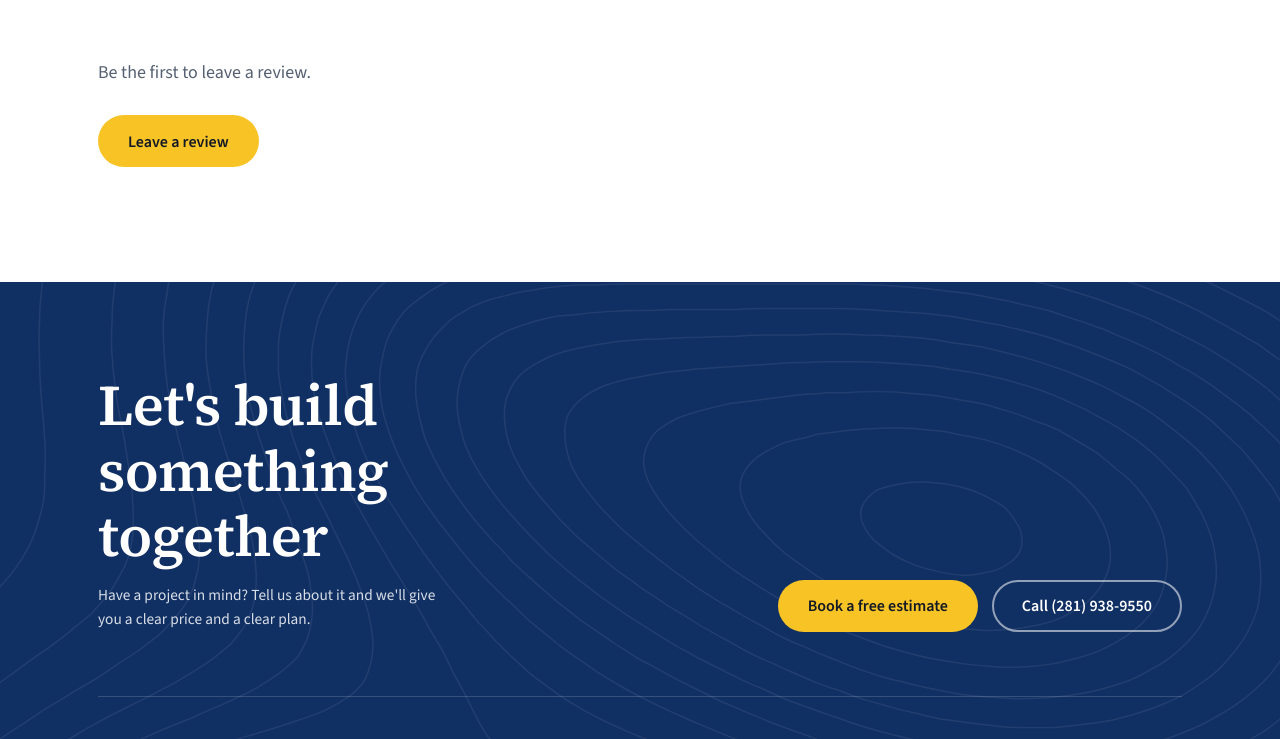
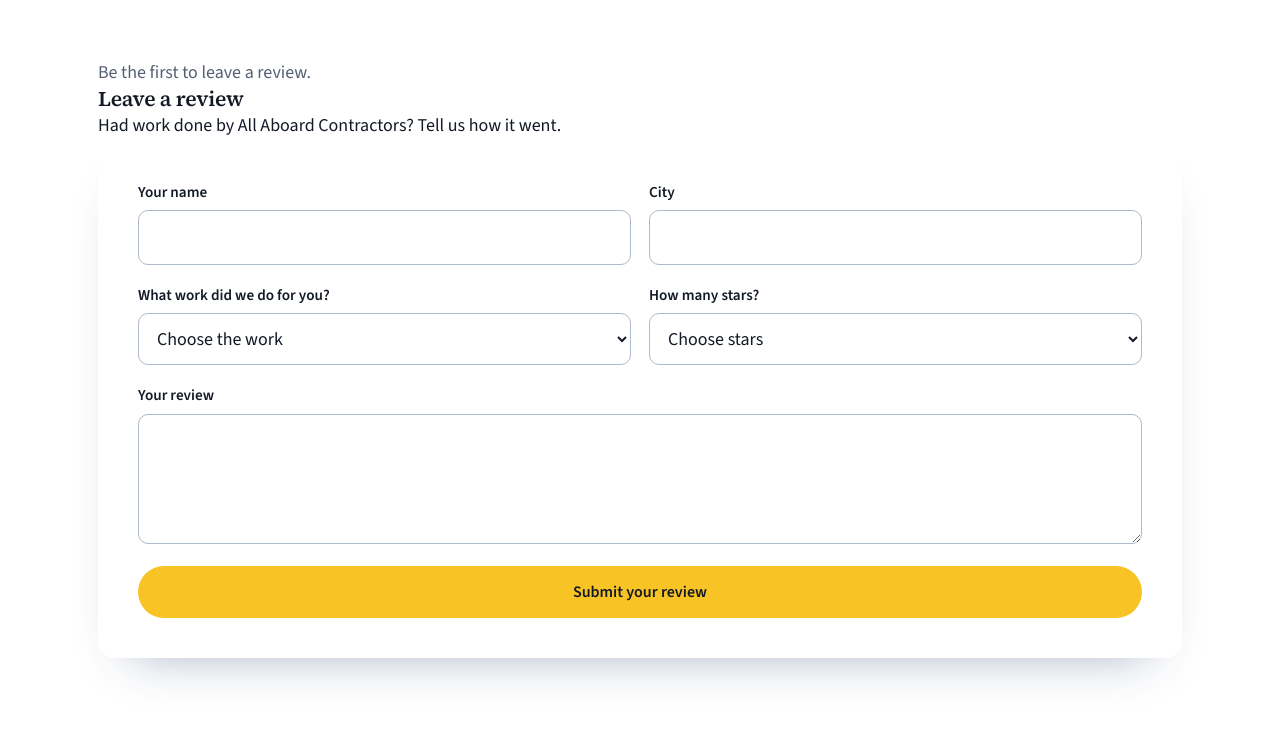
Before and after one commit to allaboardcontractors/allaboardcontractors.github.io, an Eleventy site: page src/pages/reviews.md in a window 1280 px wide. Shown: the part 567-1306 px from the top of the page. Built offline with nearby package versions, Linux system fonts and the light colour scheme; Eleventy itself is replaced by a stand-in of ours; files that its build step writes are made by us from their sources; no server answers.

Commit message:
Reviews page uses an on-site review form

```diff
--- a/src/_includes/layouts/reviews.njk
+++ b/src/_includes/layouts/reviews.njk
@@ -27,7 +27,53 @@
     {% endif %}
     <ul class="quotes" id="client-reviews" data-csv="{{ site.reviews_csv_url }}"></ul>
     <p class="review-note" id="review-note">Loading our latest reviews.</p>
-    <p class="review-cta"><a class="btn btn--yellow" href="{{ site.review_form_url }}" target="_blank" rel="noopener">Leave a review</a></p>
+    <div class="review-form-wrap" id="leave-a-review">
+      <h3>Leave a review</h3>
+      <p>Had work done by All Aboard Contractors? Tell us how it went.</p>
+      <form class="form" id="review-form">
+        <div class="form__grid">
+          <div class="field">
+            <label for="r-name">Your name</label>
+            <input id="r-name" name="Your name" type="text" autocomplete="name" required>
+          </div>
+          <div class="field">
+            <label for="r-city">City</label>
+            <input id="r-city" name="City" type="text" autocomplete="address-level2">
+          </div>
+          <div class="field">
+            <label for="r-work">What work did we do for you?</label>
+            <select id="r-work" name="What work did we do for you?" required>
+              <option value="">Choose the work</option>
+              <option>Concrete</option>
+              <option>Fencing</option>
+              <option>Gates</option>
+              <option>Driveway</option>
+              <option>Demolition</option>
+              <option>Landscaping</option>
+              <option>Other</option>
+            </select>
+          </div>
+          <div class="field">
+            <label for="r-stars">How many stars?</label>
+            <select id="r-stars" name="How many stars?" required>
+              <option value="">Choose stars</option>
+              <option value="5">5 stars</option>
+              <option value="4">4 stars</option>
+              <option value="3">3 stars</option>
+              <option value="2">2 stars</option>
+              <option value="1">1 star</option>
+            </select>
+          </div>
+          <div class="field field--full">
+            <label for="r-review">Your review</label>
+            <textarea id="r-review" name="Your review" required></textarea>
+          </div>
+        </div>
+        <button class="btn btn--yellow" type="submit">Submit your review</button>
+        <p class="form__status" id="review-sent" hidden>Thank you. Your review was sent. It will show on this page after it is posted.</p>
+        <p class="form__status" id="review-error" hidden>Sorry, your review did not send. Please try again.</p>
+      </form>
+    </div>
   </div>
 </section>
 {% endblock %}
```
